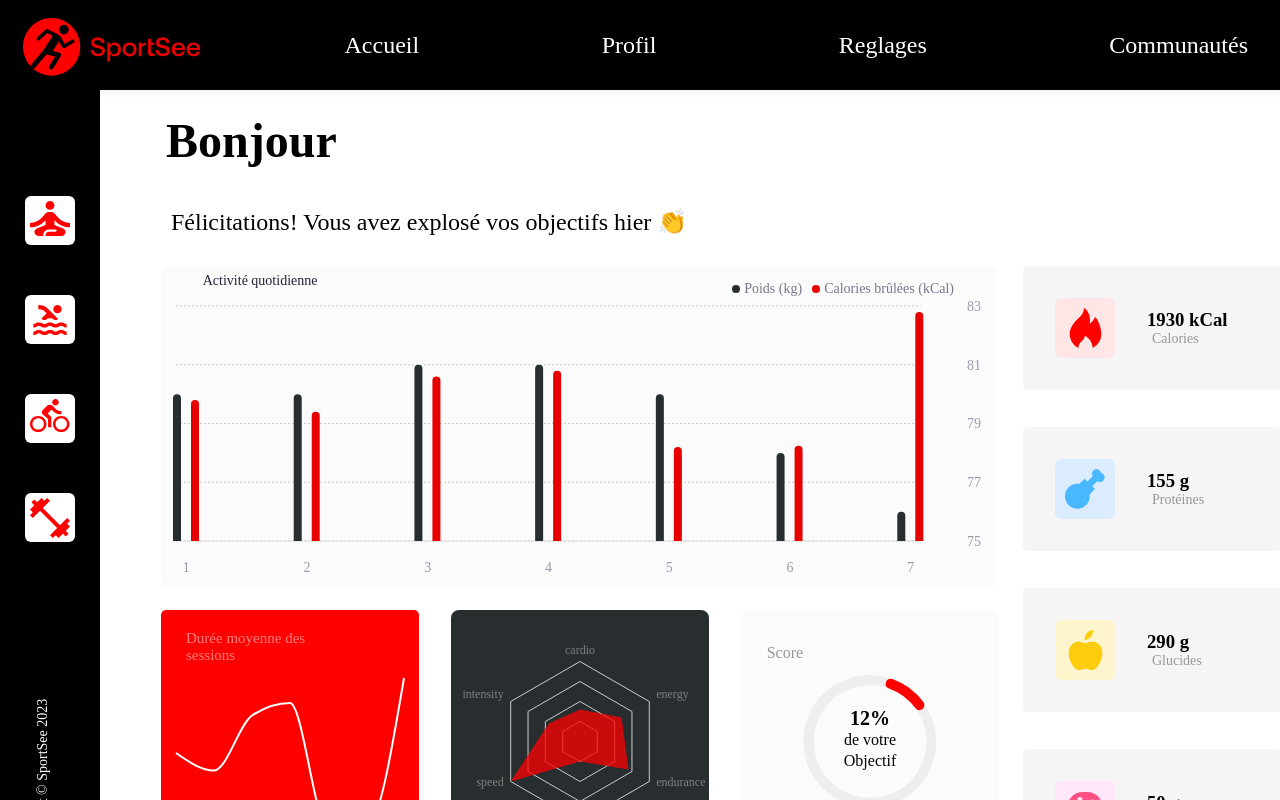
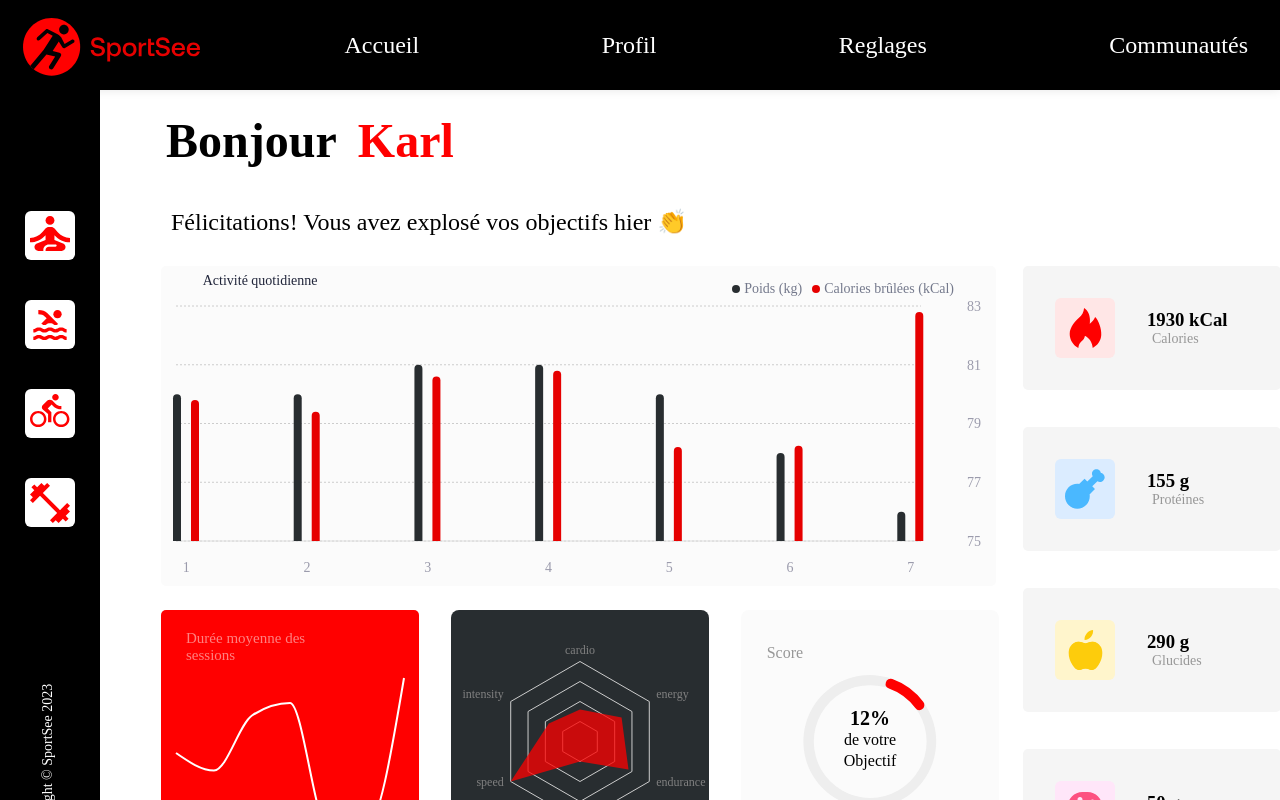
Before and after one commit to AllanDltr/Allan-Deltour-p12_sportsee, a React (Vite) app: page / in a window 1280 px wide. Shown: the top 800 px of the page. Built offline with nearby package versions, Linux system fonts and the light colour scheme.

Commit message:
Typo + Name

```diff
--- a/src/components/Header.jsx
+++ b/src/components/Header.jsx
@@ -10,10 +10,10 @@ import { USER_MAIN_DATA } from '../datas/mocked'
  * @returns A div with a h1 with the name of the user and a paragraph.
  */
 
-const Header = ({firstname}) => {
+const Header = ({firstName}) => {
     return (
         <div className='header'>
-          <h1>Bonjour <span className='header__name'>{firstname}</span></h1>
+          <h1>Bonjour <span className='header__name'>{firstName}</span></h1>
           <p>Félicitations! Vous avez explosé vos objectifs hier 👏 </p>
         </div>
     );
@@ -22,5 +22,5 @@ const Header = ({firstname}) => {
 export default Header;
 
 Header.propTypes = {
-	firstname: PropTypes.string.isRequired
+	firstName: PropTypes.string.isRequired
 }
--- a/src/styles/Aside.css
+++ b/src/styles/Aside.css
@@ -13,7 +13,7 @@
     flex-direction: column;
     align-items : center;
     padding-top:10%;
-    gap:30px;
+    gap:20px;
 }
 
 .navbar__aside__link {
@@ -38,5 +38,6 @@
     white-space: nowrap;
     color: white;
     margin-top:225px;
-    margin-right: 30px;
+    margin-right: 50%;
+    margin-left:30%;
 }
--- a/src/styles/Header.css
+++ b/src/styles/Header.css
@@ -12,14 +12,13 @@ h1 {
     font-weight: 500px;
 }
 
-/* .Header h1 .Name { */
 .header__name {
     color: #ff0000;
-    font-size: 18px;
-    padding-left: 7px;
+    padding-left: 10px;
 }
 
 p {
     height:24px;
     margin-left:5px;
+    font-weight: 500;
 }
```
